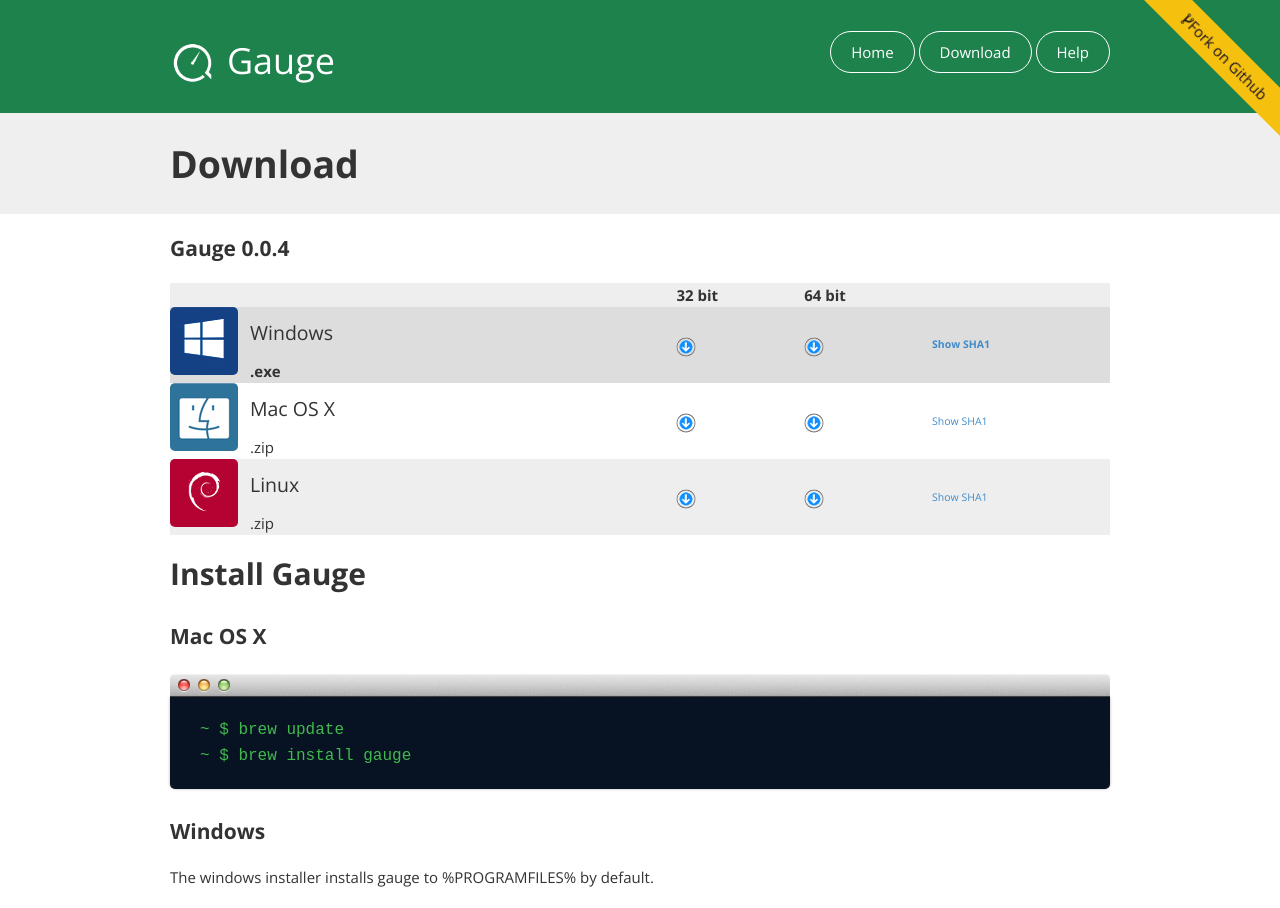
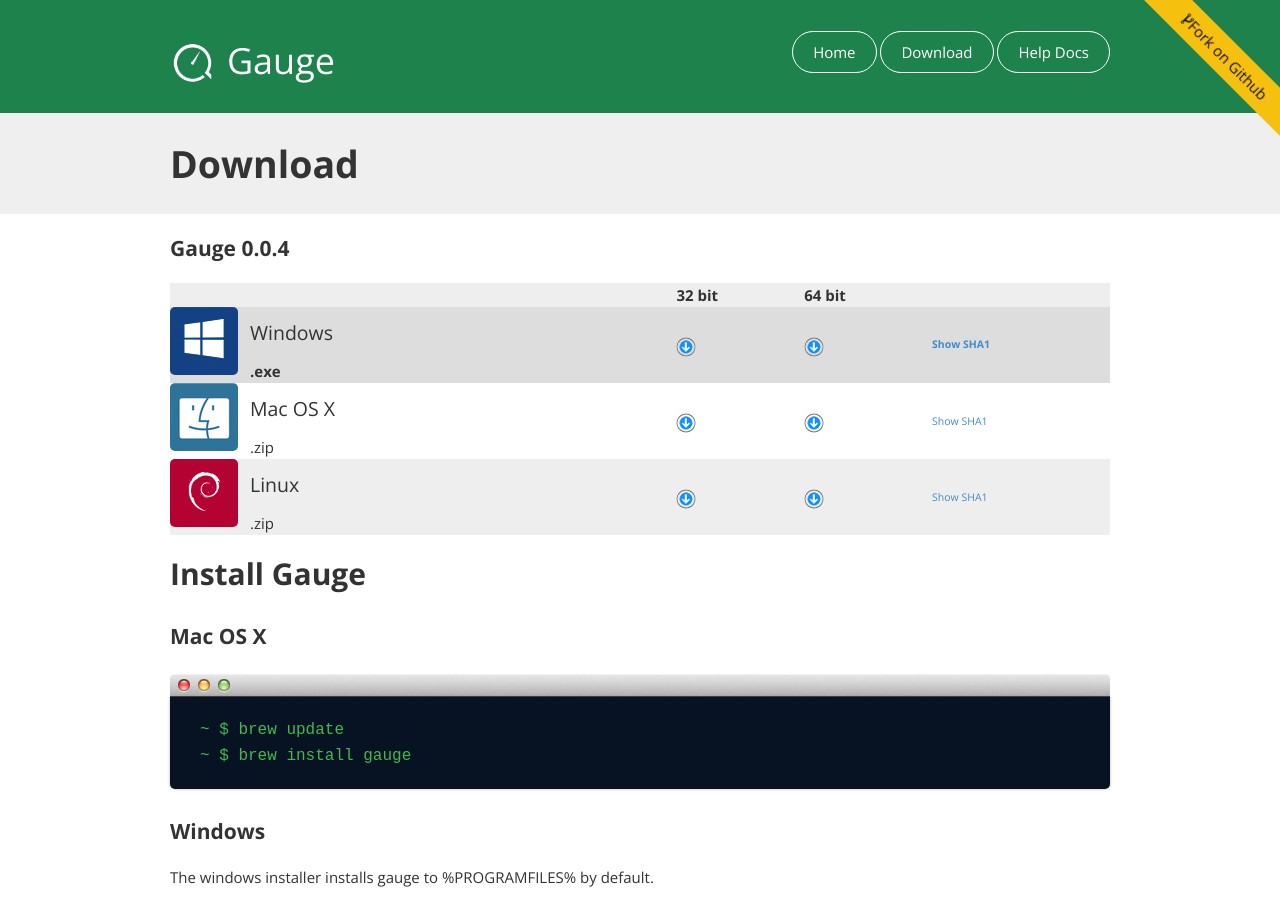
Before and after one commit to getgauge/getgauge.github.io, a Jekyll site: the page built from download.html, in a window 1280 px wide and 1400 px high. Shown: the top 908 px of the window. Built offline with Jekyll 4.4.1, drawn with Linux system fonts in a browser that asks for light colours; nearby versions of some CDN libraries; Markdown is read by kramdown in place of the engine named in the settings; some of the changed text lies outside the part shown.

Commit message:
Fixing help docs link

```diff
--- a/_layouts/default.html
+++ b/_layouts/default.html
@@ -32,7 +32,7 @@
                         <nav class='navigation' role='navigation'>
                             <a href="/">Home</a>
                             <a href="/download.html">Download</a>
-                            <a href="/learn-more.html">Help</a>
+                            <a href="http://getgauge.io/documentation/user/current">Help Docs</a>
                         </nav>
                     </div>
                 </div>
--- a/download.html
+++ b/download.html
@@ -103,10 +103,6 @@ title: Download
     </h4>
     <p>
         <p>The windows installer installs gauge to %PROGRAMFILES% by default. </p>
-    <p>
-        If a custom install location is used, then you need to set GAUGE_ROOT environment variable manually after installation. GAUGE_ROOT should be set as the path to the directory where Gauge is installed.
-    </p>
-
 
     <h4>
        Linux
@@ -137,7 +133,7 @@ title: Download
             </div>
             <div id="browser-container">
                 <div class="browser-code">
-                    <pre><code><span class='command'>~ $ gauge install html-report</span></code></pre>
+                    <pre><code><span class='command'>~ $ gauge --install html-report</span></code></pre>
                 </div>
             </div>
         </section>
```
